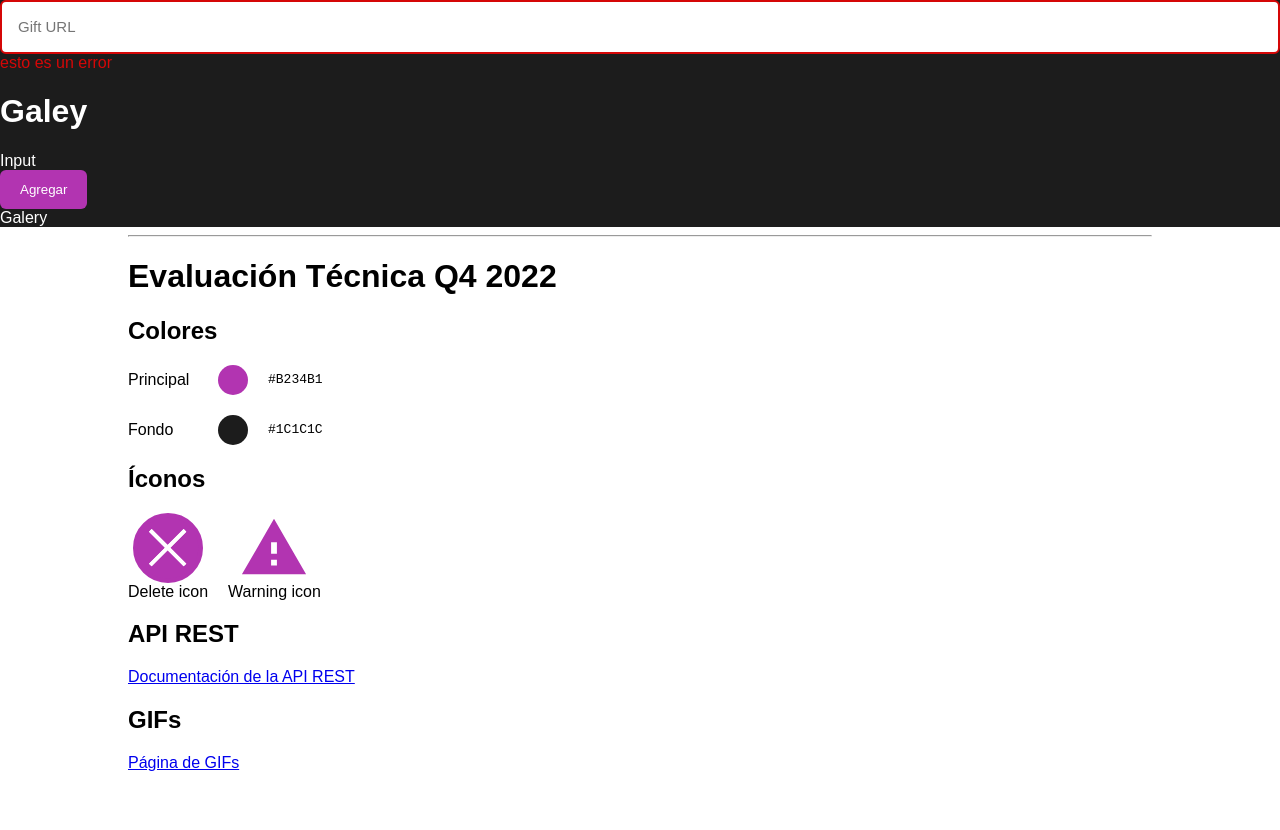
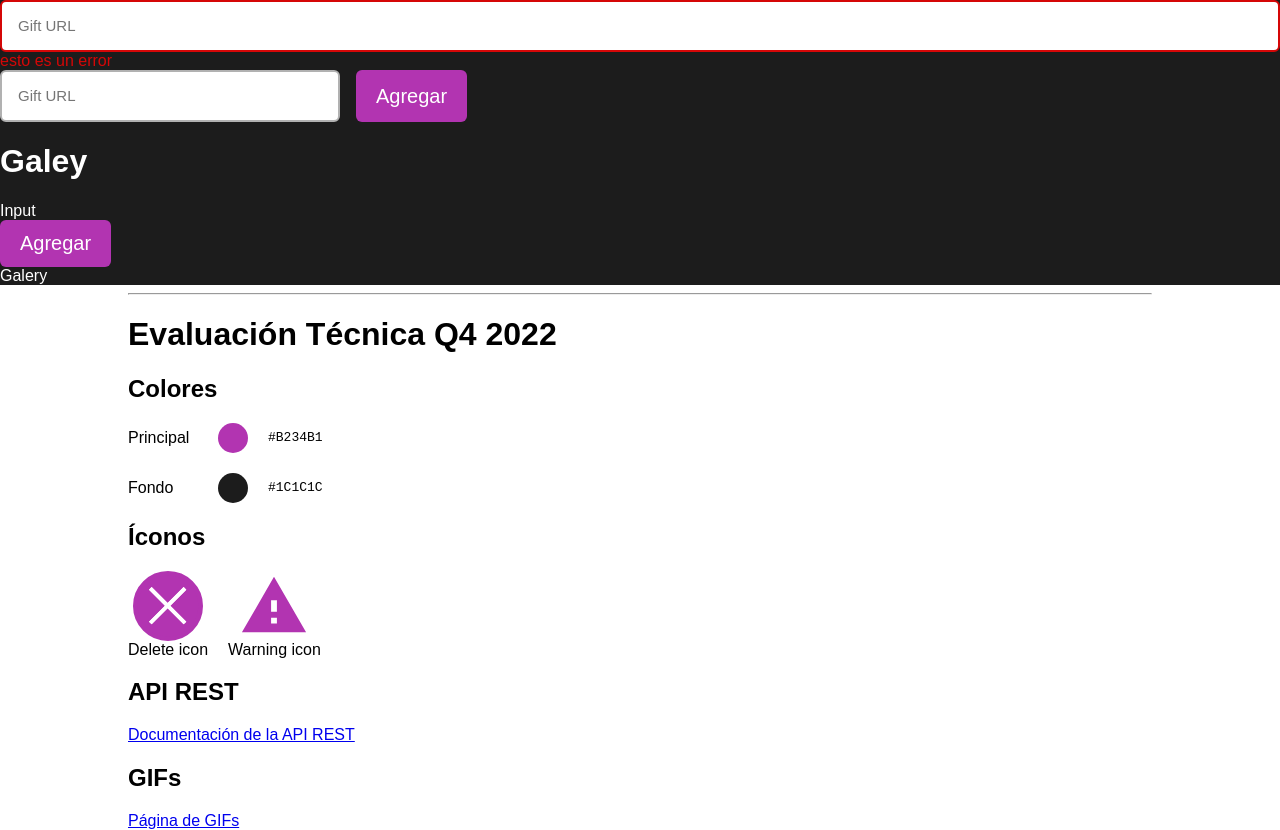
Before and after one commit to bjuanacio/evaluacion-Q4-2022, a React (Create React App) app: page / in a window 1280 px wide. Before the commit the page ends 800 px from the top, so only its background shows below. Built offline with nearby package versions, Linux system fonts and the light colour scheme.

Commit message:
AddInput

```diff
--- a/src/components/atoms/button/button.scss
+++ b/src/components/atoms/button/button.scss
@@ -6,6 +6,8 @@
   color: #ffff;
   cursor: pointer;
   transition: all 0.2s;
+  font-size: 20px;
+  height: 100%;
 
   &:hover {
     opacity: 0.1;
--- a/src/components/atoms/input/input.scss
+++ b/src/components/atoms/input/input.scss
@@ -6,7 +6,7 @@
     border: 2px solid var(--gray);
     padding: 16px;
     border-radius: 6px;
-    height: 18px;
+    height: 16px;
     min-width: 253px;
 
     &--error {
--- /dev/null
+++ b/src/components/molecules/add-input/add-input.scss
@@ -0,0 +1,21 @@
+.add-input {
+  display: flex;
+  flex-direction: row;
+
+  gap: 16px;
+
+  &__label-container {
+    margin-bottom: 12px;
+  }
+
+  &__label {
+    font-size: 24px;
+  }
+
+  &__input {
+    width: 340px;
+  }
+  &__button {
+    height: 52px;
+  }
+}
--- /dev/null
+++ b/src/components/molecules/add-input/add-input.tsx
@@ -0,0 +1,39 @@
+import { FC, useState } from "react";
+import Button from "../../atoms/button/button";
+import Input from "../../atoms/input/input";
+import "./add-input.scss";
+
+interface AddInputProps {
+  onAdd: (value: string) => void;
+  placeHolder?: string;
+  messageError?: string;
+}
+
+const AddInput: FC<AddInputProps> = ({ onAdd, placeHolder, messageError }) => {
+  const [value, setValue] = useState<string>("");
+
+  const onChangeText = (text: string) => {
+    setValue(text);
+  };
+
+  const handleOnClick = () => {
+    onAdd(value);
+  };
+
+  return (
+    <div className="add-input">
+      <div className="add-input__input">
+        <Input
+          onChange={onChangeText}
+          placeHolder={placeHolder}
+          messageError={messageError}
+        />
+      </div>
+      <div className="add-input__button">
+        <Button onClick={handleOnClick}>Agregar</Button>
+      </div>
+    </div>
+  );
+};
+
+export default AddInput;
--- a/src/components/page/galery/galery.tsx
+++ b/src/components/page/galery/galery.tsx
@@ -1,12 +1,14 @@
+import { useState } from "react";
 import Button from "../../atoms/button/button";
 import Input from "../../atoms/input/input";
+import AddInput from "../../molecules/add-input/add-input";
 import "./galery.scss";
 
 function Galery() {
-
   return (
     <div className="galery">
-      <Input placeHolder="Gift URL"  messageError="esto es un error"/>
+      <Input placeHolder="Gift URL" messageError="esto es un error" />
+      <AddInput onAdd={(value) => console.log(value)} placeHolder="Gift URL" />
       <h1>Galey</h1>
       <section>
         <div>Input</div>
```
Also changed, not shown: 1 other file (tests, documents, lock files or other folders).
